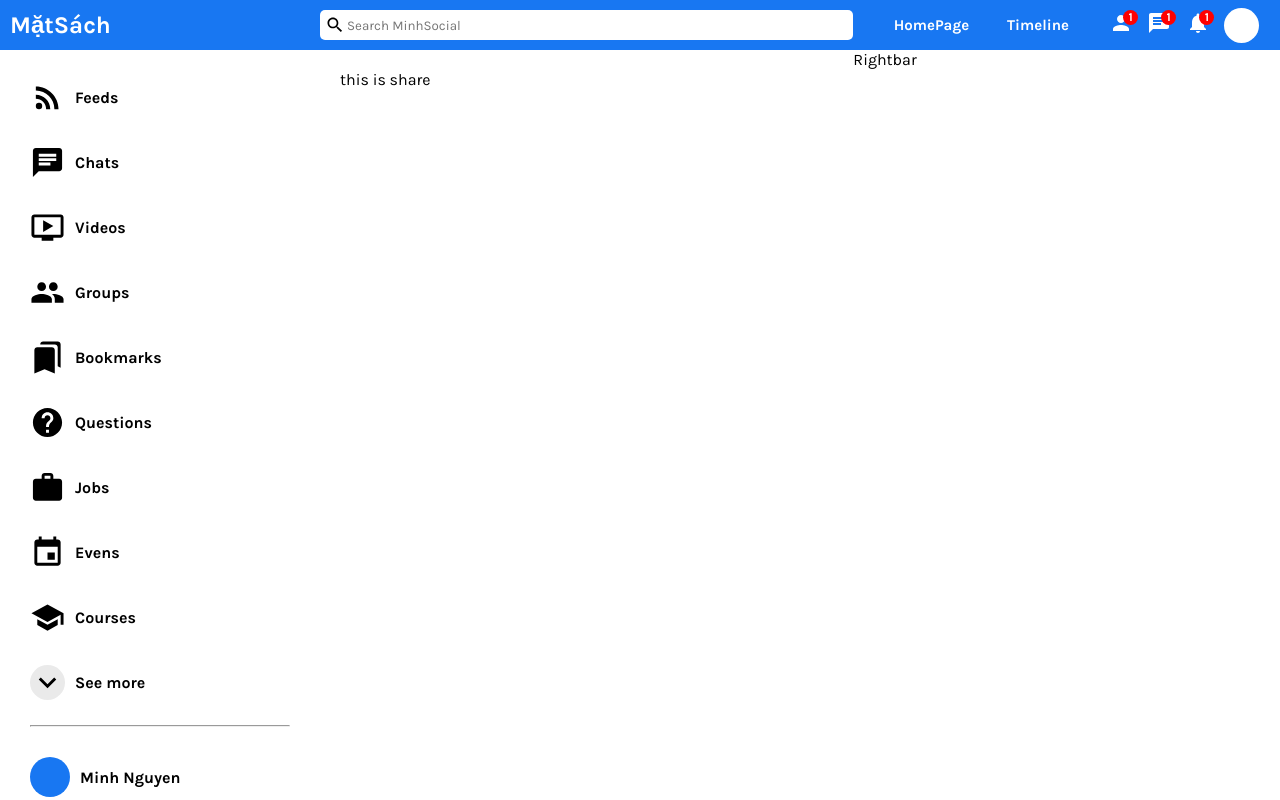
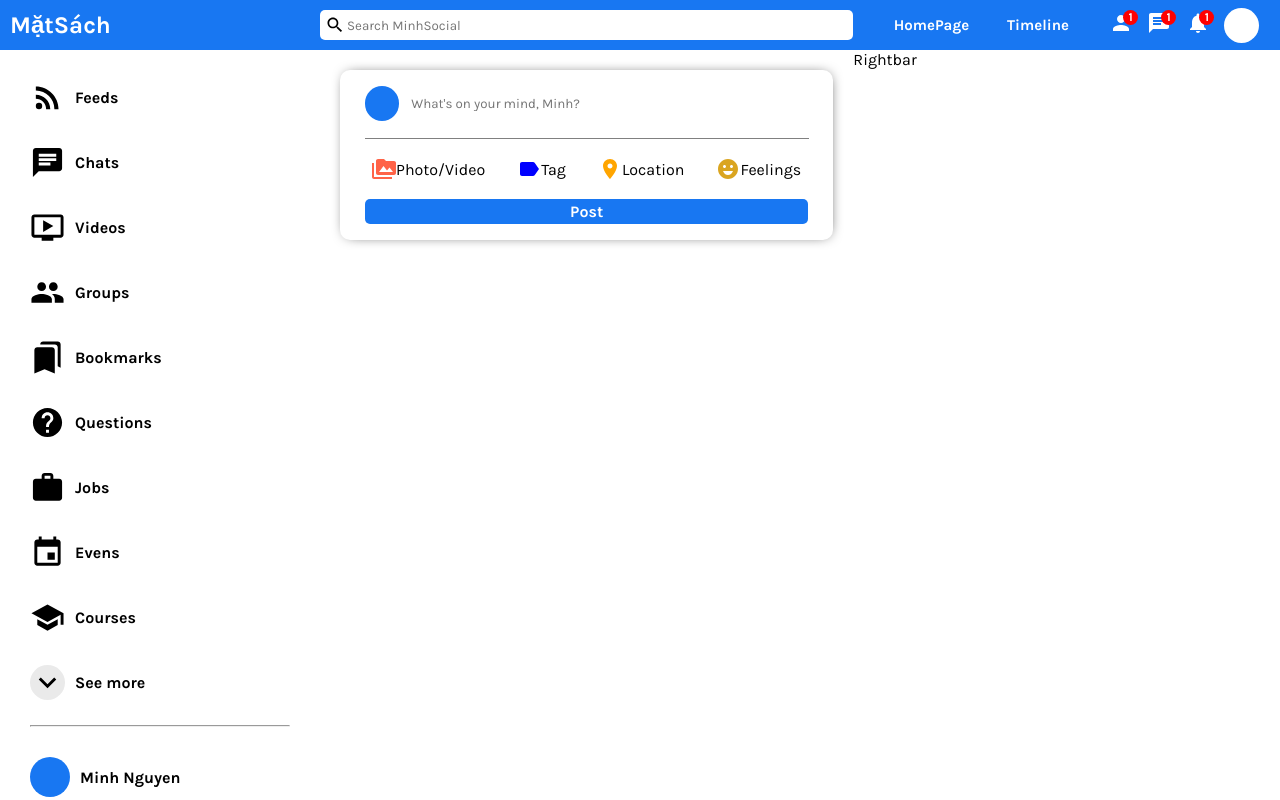
Before and after one commit to 2mnguyen1/social-app-ui, a React (Create React App) app: page / in a window 1280 px wide. Built offline with nearby package versions, Linux system fonts and the light colour scheme.

Commit message:
adding post a post

```diff
--- a/src/components/share/Share.jsx
+++ b/src/components/share/Share.jsx
@@ -1,9 +1,37 @@
 import "./share.css"
+import {PermMedia, Label, Room, EmojiEmotions} from '@mui/icons-material';
+
 
 export default function Share() {
   return (
-    <div>
-        this is share
+    <div className="share-container">
+        <div className="share-wrapper">
+            <div className="share-top">
+                <div className="share-image"></div>
+                <input className="share-input" placeholder="What's on your mind, Minh?"></input>
+            </div>
+            <div className="share-bottom">
+                <div className="share-options">
+                    <div className="share-option">
+                        <PermMedia htmlColor="tomato" className="share-icon"/>
+                        <span className="share-text">Photo/Video</span>
+                    </div>
+                    <div className="share-option">
+                        <Label htmlColor="blue" className="share-icon"/>
+                        <span className="share-text">Tag</span>
+                    </div>
+                    <div className="share-option">
+                        <Room htmlColor="orange" className="share-icon"/>
+                        <span className="share-text">Location</span>
+                    </div>
+                    <div className="share-option">
+                        <EmojiEmotions htmlColor="goldenrod" className="share-icon"/>
+                        <span className="share-text">Feelings</span>
+                    </div>
+                </div>
+                <button className="share-button">Post</button>
+            </div>
+        </div>
     </div>
   )
 }
--- a/src/components/share/share.css
+++ b/src/components/share/share.css
@@ -0,0 +1,69 @@
+.share-container {
+    width: 100%;
+    height: 170px;
+    border-radius: 10px;
+    box-shadow: 1px 0px 14px -6px rgba(0, 0, 0, 0.97);
+    -webkit-box-shadow: 1px 0px 14px -6px rgba(0, 0, 0, 0.97);
+    -moz-box-shadow: 1px 0px 14px -6px rgba(0, 0, 0, 0.97);
+}
+.share-wrapper {
+    width: 100%;
+    height: 100%;
+    display: flex;
+    flex-direction: column;
+    align-items: center;
+}
+.share-top {
+    width: 90%;
+    height: 40%;
+    display: flex;
+    align-items: center;
+    border-bottom: 1px solid grey;
+}
+.share-image {
+    width: 35px;
+    height: 35px;
+    background-color: #1877f2;
+    border-radius: 50%;
+    margin-right: 10px;
+}
+.share-input {
+    width: 90%;
+    border: none;
+}
+.share-input:focus {
+    outline: none;
+}
+
+.share-bottom {
+    width: 100%;
+    height: 60%;
+    display: flex;
+    flex-direction: column;
+    padding: 0 30px;
+}
+.share-options {
+    width: 100%;
+    height: 60%;
+    display: flex;
+    justify-content: space-evenly;
+}
+.share-option {
+    display: flex;
+    align-items: center;
+}
+.share-button {
+    height: 25px;
+    margin: 0 25px;
+    border: none;
+    border-radius: 5px;
+    font-size: 16px;
+    font-weight: 700;
+    color: white;
+    background-color: #1877f2;
+    cursor: pointer;
+}
+.share-button:active {
+    outline: none;
+    transform: scale(0.9);
+}
```
